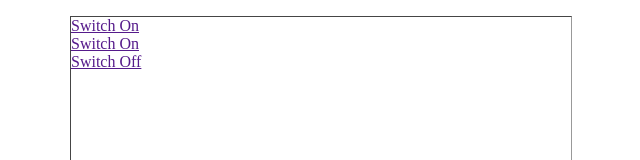
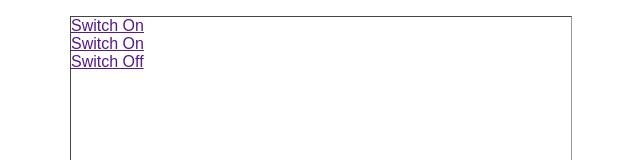
Before and after one commit to greystate/switches, a plain HTML site: page public/index.html in a window 1280 px wide. Shown: the top 160 px of the page, 319-959 px from the left. Drawn offline with Linux system fonts and the light colour scheme.

Commit message:
Add helpers + normalize

```diff
--- a/app/less/app.less
+++ b/app/less/app.less
@@ -1 +1,3 @@
+@import "helpers.less";
+@import "normalize.less";
 @import "switch.less";
```
Also changed, not shown: public/css/app.css.
